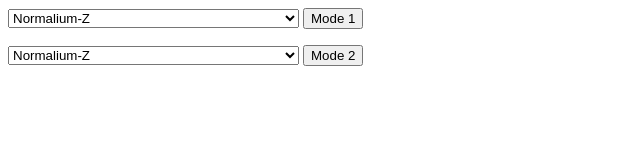
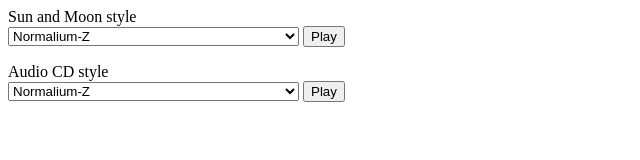
Before and after one commit to endrift/phreakium-js, a plain HTML site: page index.html in a window 1280 px wide. Shown: the whole page, without its empty margins (0-640 px from the left). Drawn offline with Linux system fonts and the light colour scheme.

Commit message:
Adding labels

```diff
--- a/index.html
+++ b/index.html
@@ -68,6 +68,7 @@ Mode2 = {
 </script>
 <body>
 <form onsubmit="Mode1.play(parseInt(this['mode1'].value, 16)); return false">
+<label for='mode1'>Sun and Moon style</label><br>
 <select id="mode1">
 <option value="00">Normalium-Z</option>
 <option value="01">Firium-Z</option>
@@ -134,10 +135,11 @@ Mode2 = {
 <option value="3E">3E</option>
 <option value="3F">3F (no response)</option>
 </select>
-<input type="submit" value="Mode 1">
+<input type="submit" value="Play">
 </form>
 
 <form onsubmit="Mode2.play(parseInt(this['mode2'].value, 16)); return false">
+<label for='mode1'>Audio CD style</label><br>
 <select id="mode2">
 <option value="000">Normalium-Z</option>
 <option value="001">Firium-Z</option>
@@ -652,5 +654,5 @@ Mode2 = {
 <option value="1FE">1FE (no response)</option>
 <option value="1FF">1FF (no response)</option>
 </select>
-<input type="submit" value="Mode 2">
+<input type="submit" value="Play">
 </form>
```
